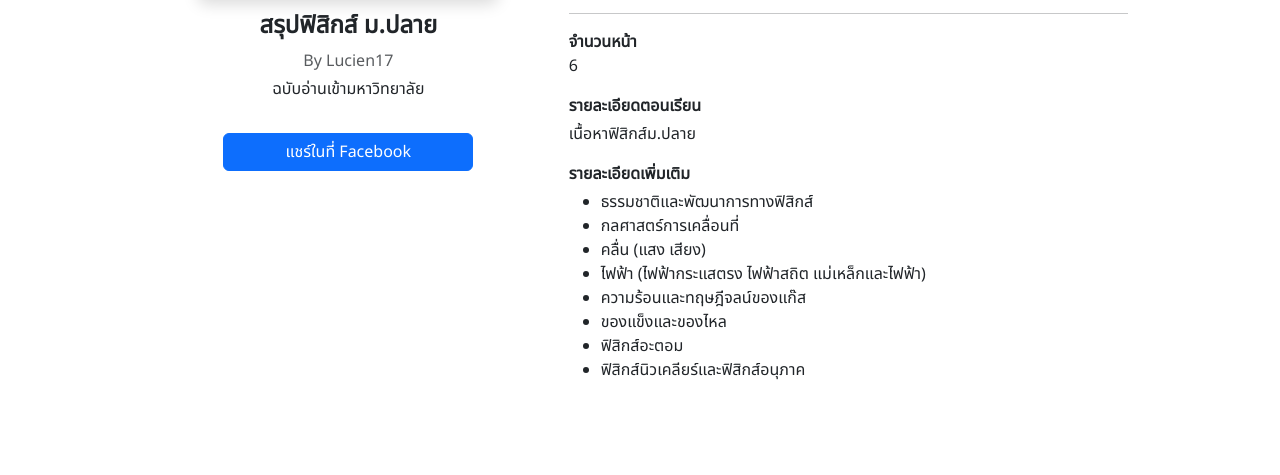
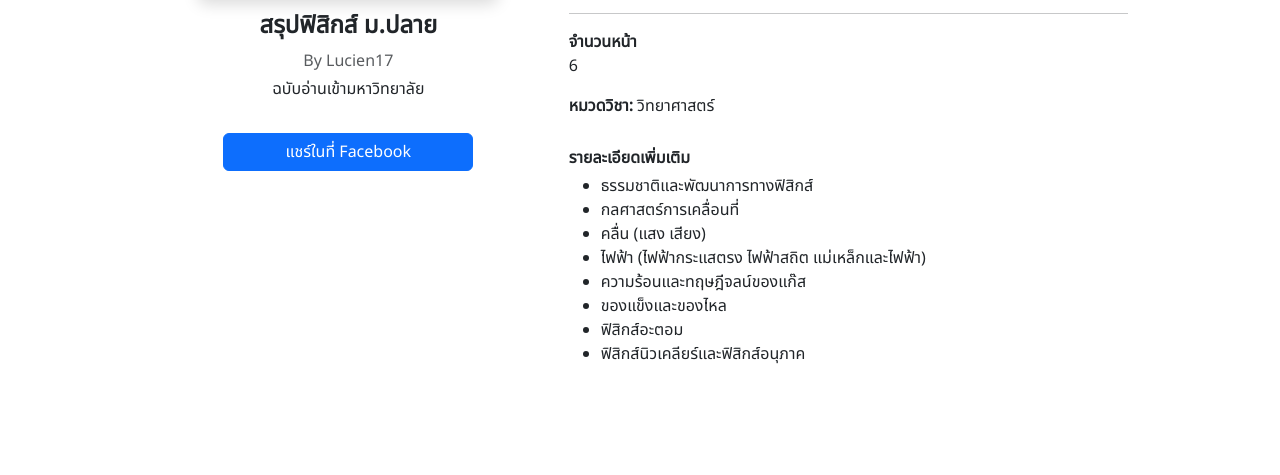
Before and after one commit to SaiMaiNow/e-commerce-note, a plain HTML site: page profile-detail.html in a window 1280 px wide. Shown: the part 307-782 px from the top of the page. Drawn offline with nearby package versions, Linux system fonts and the light colour scheme; some packages are replaced by stand-ins of ours; a script that the page names is missing.

Commit message:
Adjust profile-detail.html v2

```diff
--- a/profile-detail.html
+++ b/profile-detail.html
@@ -109,8 +109,8 @@
 
       <p><strong>จำนวนหน้า</strong><br>6</p>
 
-      <p class="mb-1"><strong>รายละเอียดตอนเรียน</strong></p>
-      <p>เนื้อหาฟิสิกส์ม.ปลาย</p>
+      <p class="mb-1"><strong class="me-1">หมวดวิชา:</strong>วิทยาศาสตร์</p>
+       <br>
 
       <p class="mb-1"><strong>รายละเอียดเพิ่มเติม</strong></p>
       <ul>
```
